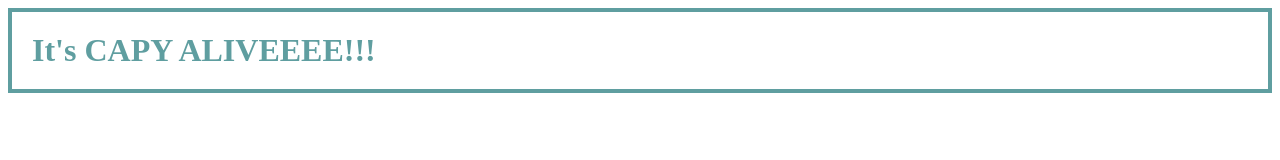
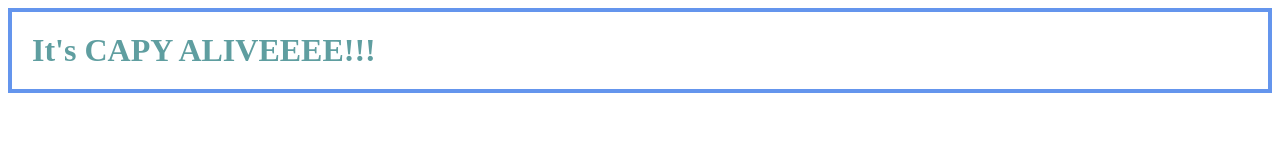
Before and after one commit to milner-chen/js_project, a website built with webpack: page index.html in a window 1280 px wide. Built offline with nearby package versions, Linux system fonts and the light colour scheme.

Commit message:
change border color

```diff
--- a/src/styles/example.scss
+++ b/src/styles/example.scss
@@ -1,6 +1,7 @@
 $color: cadetblue; // Define a SCSS variable
+$color2: cornflowerblue;
 
 #main>h1 {
-    border: 4px solid $color; // Use the variable we defined
+    border: 4px solid $color2; // Use the variable we defined
     padding: 20px;
 }
```
Also changed, not shown: dist/main.css.
